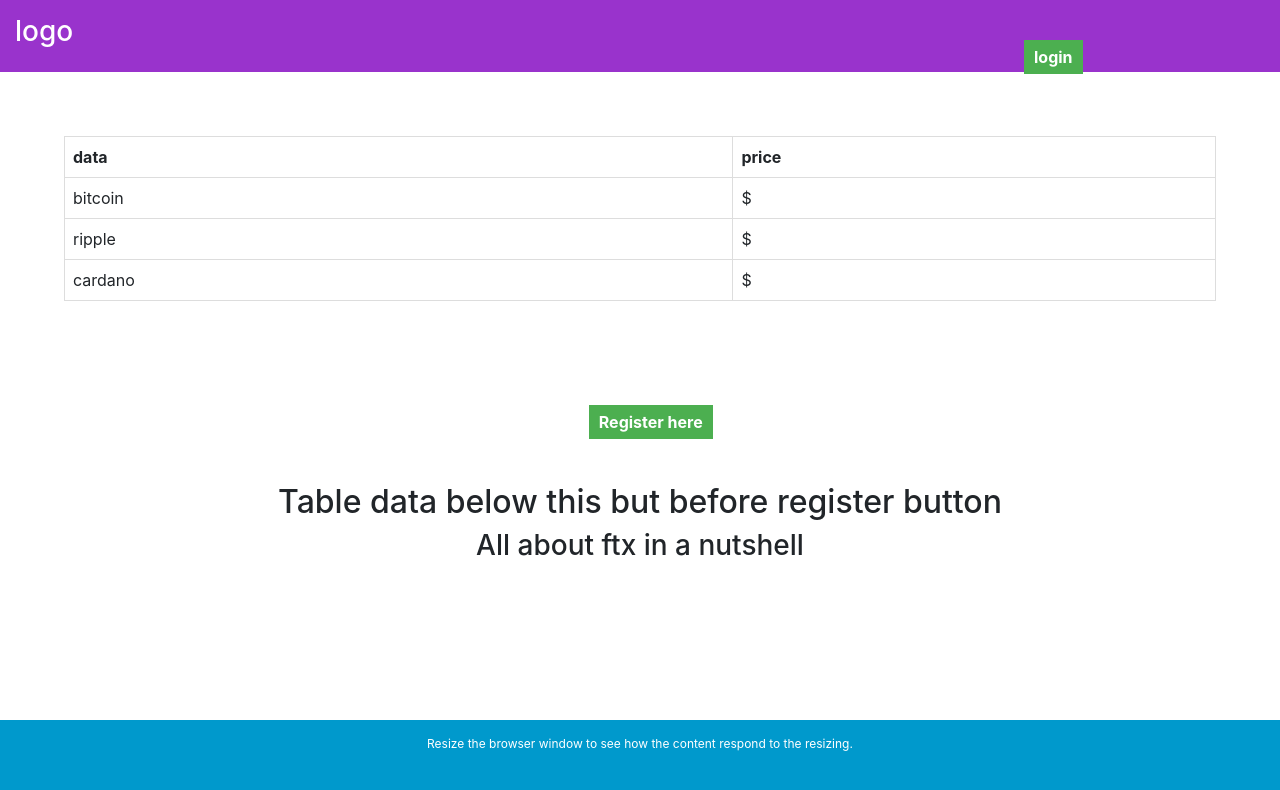
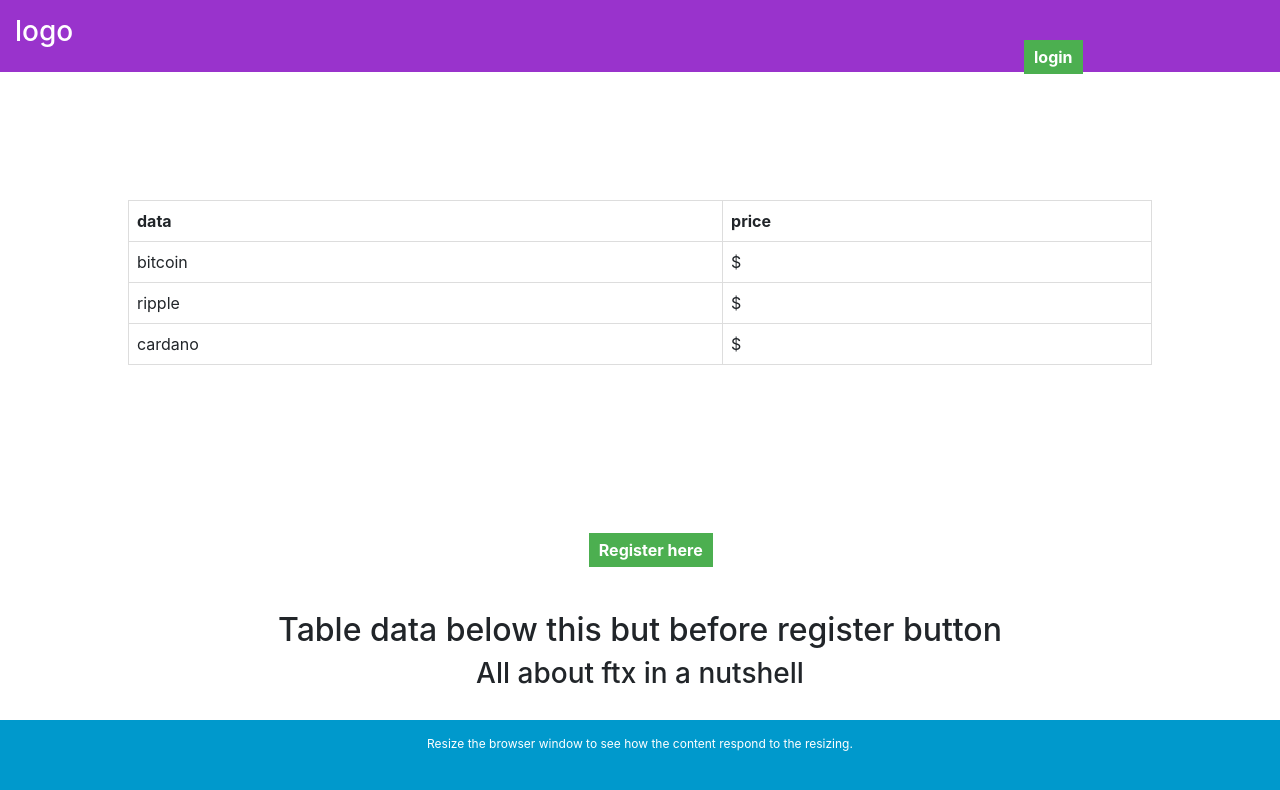
Before and after one commit to enebret/new_ftx, a React (Create React App) app: page / in a window 1280 px wide. Shown: the top 790 px of the page. Built offline with nearby package versions, Linux system fonts and the light colour scheme; no server answers; the HTML template or start-up script is replaced by a standard one.

Commit message:
style sheet edits

```diff
--- a/src/App.css
+++ b/src/App.css
@@ -17,7 +17,7 @@ td, th {
   padding: 8px;
 }
 .tb{
-  padding: 5%;
+  padding: 10%;
 }
 table{
   width: 100%;
@@ -123,7 +123,7 @@ h3 {
 }
 
 @media only screen and (min-width: 100px) {
-  #tbr {left: 38%}
+  #tbr {left: 33%}
   .cr {margin-bottom: 2px;}
 }
 
```
Also changed, not shown: .txt.
